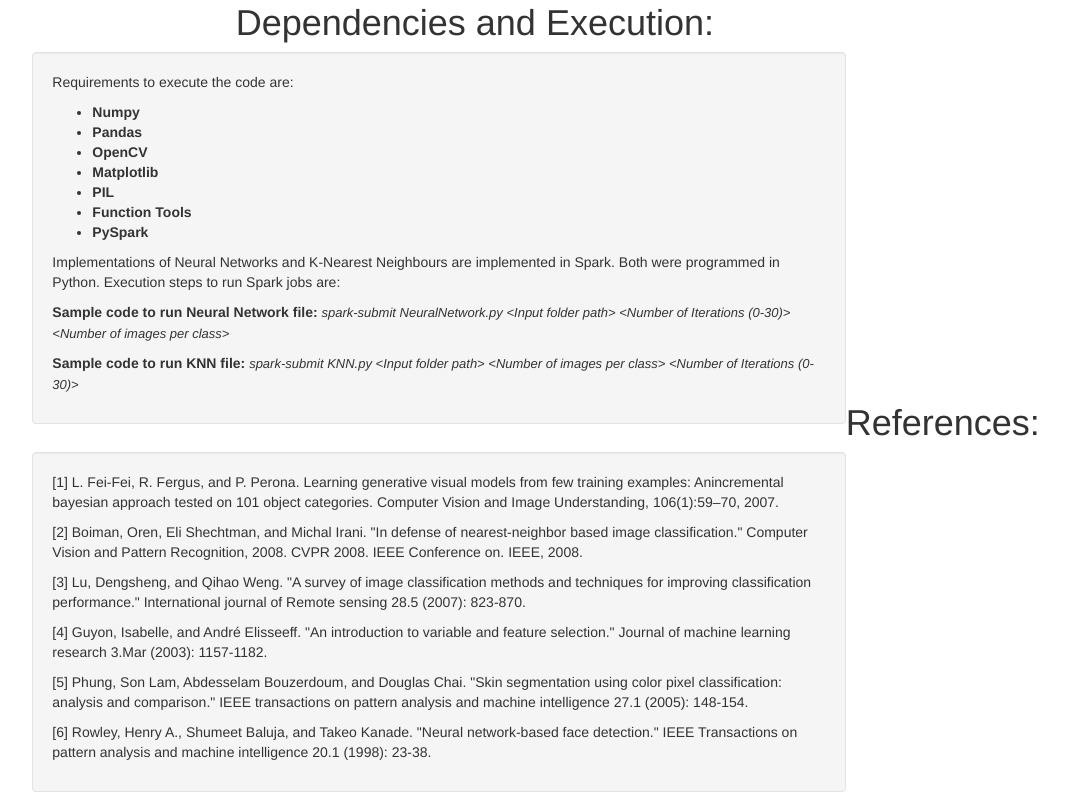
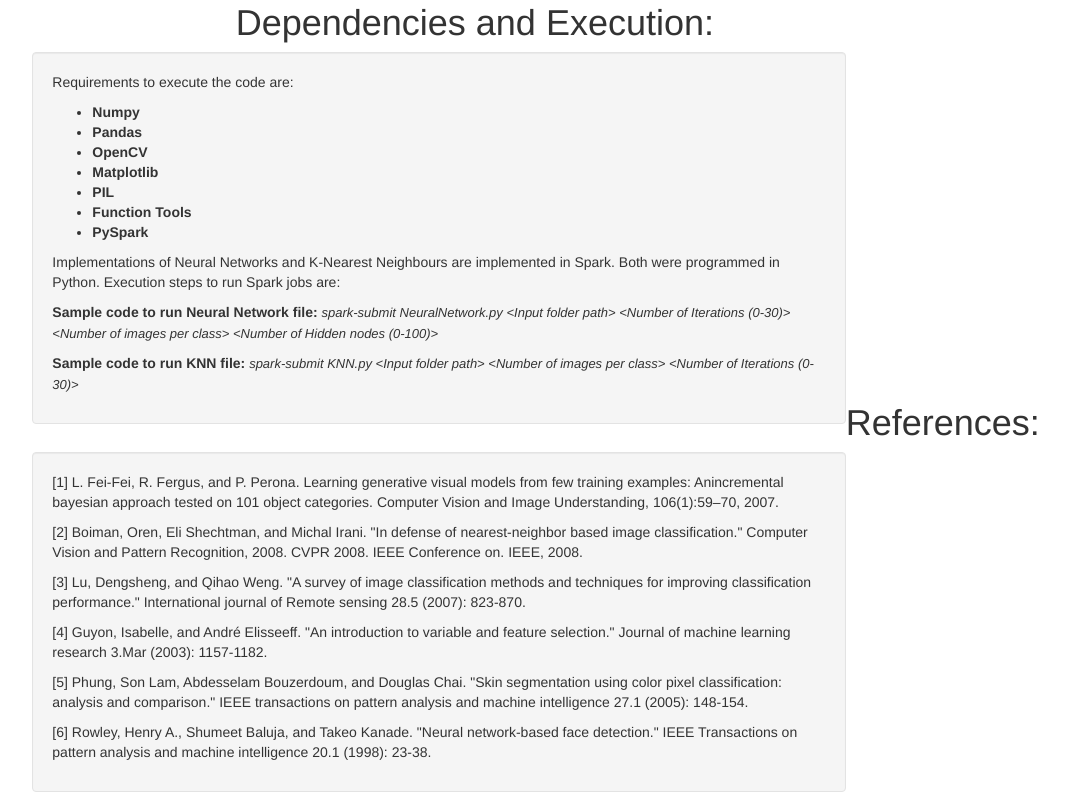
Before and after one commit to saikalyan2703/saikalyan2703.github.io, a plain HTML site: page index.html in a window 1280 px wide. Shown: the part 6487-7299 px from the top of the page, without its empty margins (201-1269 px from the left). Drawn offline with nearby package versions, Linux system fonts and the light colour scheme.

Commit message:
Update index.html

```diff
--- a/index.html
+++ b/index.html
@@ -410,7 +410,7 @@
 
     <p>Implementations of Neural Networks and K-Nearest Neighbours are implemented in Spark. Both were programmed in Python. Execution steps to run Spark jobs are:</p>
 
-    <p><strong>Sample code to run Neural Network file: </strong><i style="font-size: 13px">spark-submit NeuralNetwork.py &ltInput folder path&gt &ltNumber of Iterations (0-30)&gt &ltNumber of images per class&gt</i></p>
+    <p><strong>Sample code to run Neural Network file: </strong><i style="font-size: 13px">spark-submit NeuralNetwork.py &ltInput folder path&gt &ltNumber of Iterations (0-30)&gt &ltNumber of images per class&gt &ltNumber of Hidden nodes (0-100)&gt</i></p>
     <p><strong>Sample code to run KNN file: </strong><i style="font-size: 13px">spark-submit KNN.py &ltInput folder path&gt &ltNumber of images per class&gt &ltNumber of Iterations (0-30)&gt</i></p>
   </div>
 </div>
```
